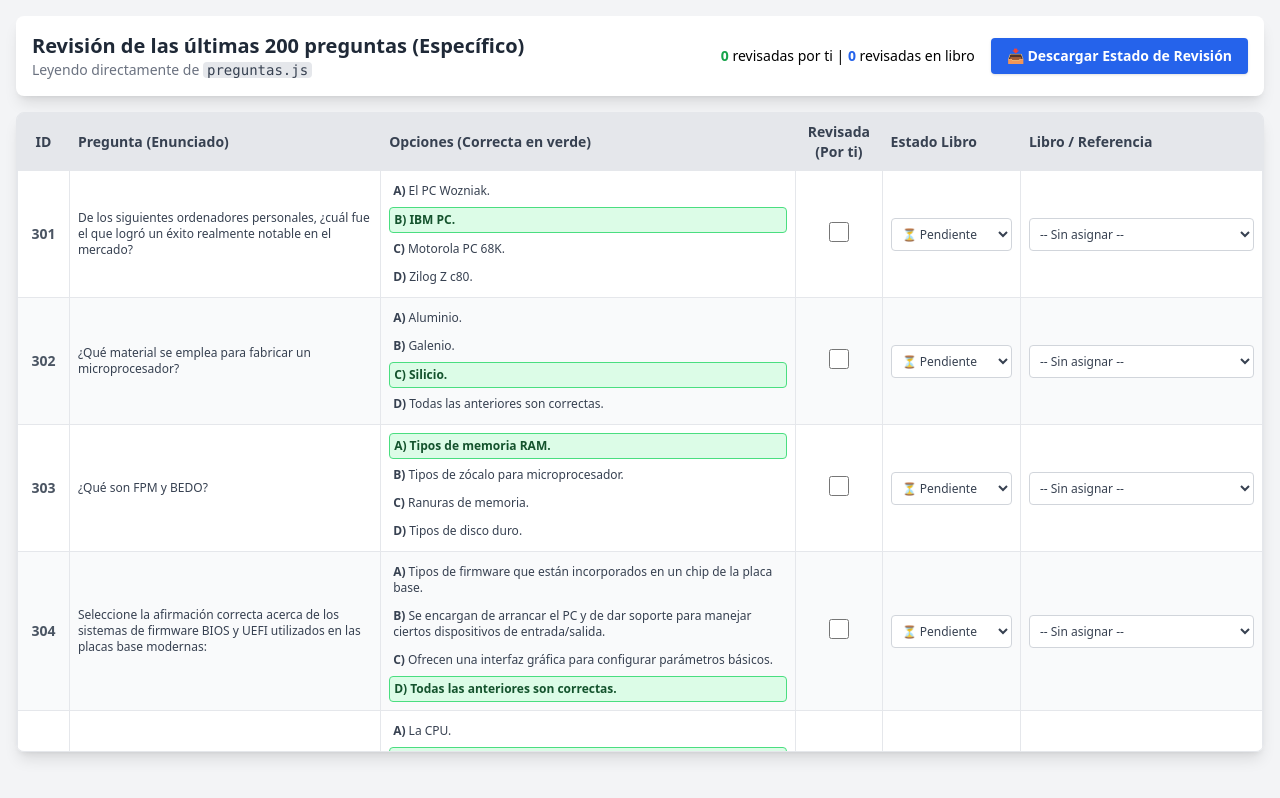
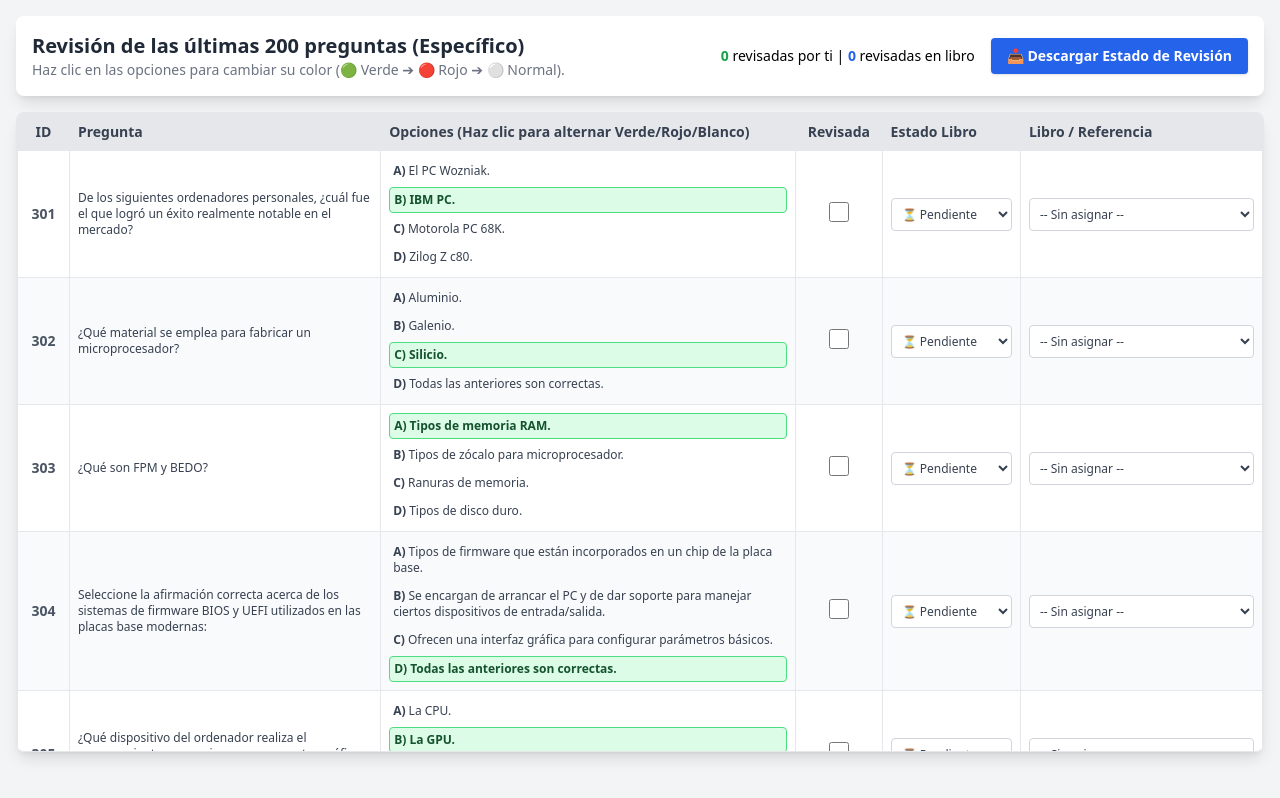
Before and after one commit to sirloco/Ope-Osakidetza, a plain HTML site: page revisar_preguntas.html in a window 1280 px wide. Drawn offline with nearby package versions, Linux system fonts and the light colour scheme.

Commit message:
FEAT: Se incluye la posibilidad de marcar respuestas buenas y malas

```diff
--- a/revisar_preguntas.html
+++ b/revisar_preguntas.html
@@ -20,7 +20,7 @@
     <div class="bg-white rounded-lg shadow-lg p-4 mb-4 flex justify-between items-center">
         <div>
             <h1 class="text-xl font-bold text-gray-800">Revisión de las últimas 200 preguntas (Específico)</h1>
-            <p class="text-gray-500">Leyendo directamente de <code class="bg-gray-200 px-1 rounded text-gray-700">preguntas.js</code></p>
+            <p class="text-gray-500">Haz clic en las opciones para cambiar su color (🟢 Verde ➔ 🔴 Rojo ➔ ⚪ Normal).</p>
         </div>
         <div class="flex gap-4 items-center">
             <div class="text-sm">
@@ -39,9 +39,9 @@
             <thead class="bg-gray-200 text-gray-700">
                 <tr>
                     <th class="border p-2 w-12 text-center shadow-sm">ID</th>
-                    <th class="border p-2 w-1/4 text-left shadow-sm">Pregunta (Enunciado)</th>
-                    <th class="border p-2 w-1/3 text-left shadow-sm">Opciones (Correcta en verde)</th>
-                    <th class="border p-2 w-20 text-center shadow-sm">Revisada<br>(Por ti)</th>
+                    <th class="border p-2 w-1/4 text-left shadow-sm">Pregunta</th>
+                    <th class="border p-2 w-1/3 text-left shadow-sm">Opciones (Haz clic para alternar Verde/Rojo/Blanco)</th>
+                    <th class="border p-2 w-20 text-center shadow-sm">Revisada</th>
                     <th class="border p-2 w-32 text-left shadow-sm">Estado Libro</th>
                     <th class="border p-2 w-56 text-left shadow-sm">Libro / Referencia</th>
                 </tr>
@@ -83,23 +83,62 @@
             actualizarContadores();
         }
 
-        function getEstado(id) {
+        function getEstado(p) {
+            const id = p.id;
             if (!estadoRevision[id]) {
                 estadoRevision[id] = {
                     revisada: false,
-                    revisada_libro: "pendiente", // Valor por defecto
-                    libro_referencia: ""
+                    revisada_libro: "pendiente",
+                    libro_referencia: "",
+                    colores_opciones: {}
                 };
             }
+
+            if (!estadoRevision[id].colores_opciones) {
+                estadoRevision[id].colores_opciones = {};
+            }
+
+            // Inicialización por defecto: la respuesta_correcta original nace VERDE, el resto BLANCAS
+            Object.keys(p.opciones).forEach(letra => {
+                if (!estadoRevision[id].colores_opciones[letra]) {
+                    estadoRevision[id].colores_opciones[letra] = (letra === p.respuesta_correcta) ? 'verde' : 'blanca';
+                }
+            });
+
             return estadoRevision[id];
         }
 
         function actualizarCampo(id, campo, valor) {
-            getEstado(id)[campo] = valor;
+            const p = preguntas200.find(item => item.id === id);
+            if (p) {
+                getEstado(p)[campo] = valor;
                 guardarLocal();
                 if (campo === 'revisada') {
                     renderizarTabla();
                 }
+            }
+        }
+
+        // ROTACIÓN DE COLORES: Verde ➔ Rojo ➔ Blanca ➔ Verde...
+        function rotarColorOpcion(id, letra) {
+            const p = preguntas200.find(item => item.id === id);
+            if (!p) return;
+
+            const estado = getEstado(p);
+            const colorActual = estado.colores_opciones[letra] || 'blanca';
+
+            let nuevoColor = 'blanca';
+            if (colorActual === 'verde') {
+                nuevoColor = 'rojo';
+            } else if (colorActual === 'rojo') {
+                nuevoColor = 'blanca';
+            } else if (colorActual === 'blanca') {
+                nuevoColor = 'verde';
+            }
+
+            estado.colores_opciones[letra] = nuevoColor;
+            guardarLocal();
+            renderizarTabla();
         }
 
         function actualizarContadores() {
@@ -116,15 +155,26 @@
             document.getElementById('libro-count').innerText = revisadasLibro;
         }
 
-        function renderizarOpciones(opciones, correcta) {
+        function renderizarOpciones(p, estado) {
             let html = '<ul class="space-y-1 text-xs">';
-            for (const [letra, texto] of Object.entries(opciones)) {
-                const esCorrecta = letra === correcta;
-                const claseCss = esCorrecta
-                    ? 'bg-green-100 border border-green-400 text-green-900 font-bold p-1 rounded'
-                    : 'p-1';
+            for (const [letra, texto] of Object.entries(p.opciones)) {
+                const color = estado.colores_opciones[letra] || (letra === p.respuesta_correcta ? 'verde' : 'blanca');
 
-                html += `<li class="${claseCss}"><span class="uppercase font-bold">${letra})</span> ${texto}</li>`;
+                let claseCss = '';
+                if (color === 'verde') {
+                    claseCss = 'bg-green-100 border border-green-400 text-green-900 font-bold p-1 rounded cursor-pointer hover:bg-green-200 transition-colors';
+                } else if (color === 'rojo') {
+                    claseCss = 'bg-red-100 border border-red-400 text-red-900 font-bold line-through p-1 rounded cursor-pointer hover:bg-red-200 transition-colors';
+                } else {
+                    claseCss = 'p-1 hover:bg-gray-200/60 rounded cursor-pointer text-gray-700 transition-colors';
+                }
+
+                html += `
+                        <li class="${claseCss}"
+                            onclick="rotarColorOpcion(${p.id}, '${letra}')"
+                            title="Haz clic para cambiar: Verde (Correcta) ➔ Rojo (Incorrecta) ➔ Blanco (Normal)">
+                            <span class="uppercase font-bold">${letra})</span> ${texto}
+                        </li>`;
             }
             html += '</ul>';
             return html;
@@ -135,12 +185,11 @@
             tbody.innerHTML = '';
 
             preguntas200.forEach((p, index) => {
-                const estado = getEstado(p.id);
+                const estado = getEstado(p);
                 const tr = document.createElement('tr');
 
-                tr.className = `border-b hover:bg-blue-50 transition-colors ${estado.revisada ? 'bg-green-50/50' : (index % 2 === 0 ? 'bg-white' : 'bg-gray-50')}`;
+                tr.className = `border-b hover:bg-blue-50/40 transition-colors ${estado.revisada ? 'bg-green-50/50' : (index % 2 === 0 ? 'bg-white' : 'bg-gray-50')}`;
 
-                // Construir los <option> del desplegable de libros
                 let opcionesLibro = `<option value="">-- Sin asignar --</option>`;
                 listaLibros.forEach(libro => {
                     const seleccionado = (estado.libro_referencia === libro) ? 'selected' : '';
@@ -150,16 +199,16 @@
                 tr.innerHTML = `
                       <td class="border p-2 text-center font-bold text-gray-600">${p.id}</td>
                       <td class="border p-2 text-xs font-medium">${p.enunciado}</td>
-              <td class="border p-2">${renderizarOpciones(p.opciones, p.respuesta_correcta)}</td>
+                      <td class="border p-2">${renderizarOpciones(p, estado)}</td>
 
-              <!-- CAMPO 1: REVISADA POR TI (CHECKBOX) -->
+                      <!-- CAMPO 1: REVISADA POR TI -->
                       <td class="border p-2 text-center align-middle">
                         <input type="checkbox" class="w-5 h-5 cursor-pointer accent-green-600"
                           ${estado.revisada ? 'checked' : ''}
                           onchange="actualizarCampo(${p.id}, 'revisada', this.checked)">
                       </td>
 
-              <!-- CAMPO 2: REVISADA EN LIBRO (DESPLEGABLE DE 3 OPCIONES) -->
+                      <!-- CAMPO 2: REVISADA EN LIBRO -->
                       <td class="border p-2 align-middle">
                         <select class="w-full text-xs p-1.5 border border-gray-300 rounded focus:outline-none focus:border-blue-500 bg-white cursor-pointer"
                           onchange="actualizarCampo(${p.id}, 'revisada_libro', this.value)">
@@ -169,7 +218,7 @@
                         </select>
                       </td>
 
-              <!-- CAMPO 3: SELECCIÓN DE LIBRO (DESPLEGABLE) -->
+                      <!-- CAMPO 3: SELECCIÓN DE LIBRO -->
                       <td class="border p-2 align-middle">
                         <select class="w-full text-xs p-1.5 border border-gray-300 rounded focus:outline-none focus:border-blue-500 bg-white cursor-pointer"
                           onchange="actualizarCampo(${p.id}, 'libro_referencia', this.value)">
@@ -186,7 +235,7 @@
         function exportarJSON() {
             const exportData = preguntas200.map(p => ({
                 ...p,
-                ...getEstado(p.id)
+                ...getEstado(p)
             }));
 
             const dataStr = "data:text/json;charset=utf-8," + encodeURIComponent(JSON.stringify(exportData, null, 2));
```
Lines whose indentation alone changed are shown as unchanged.
